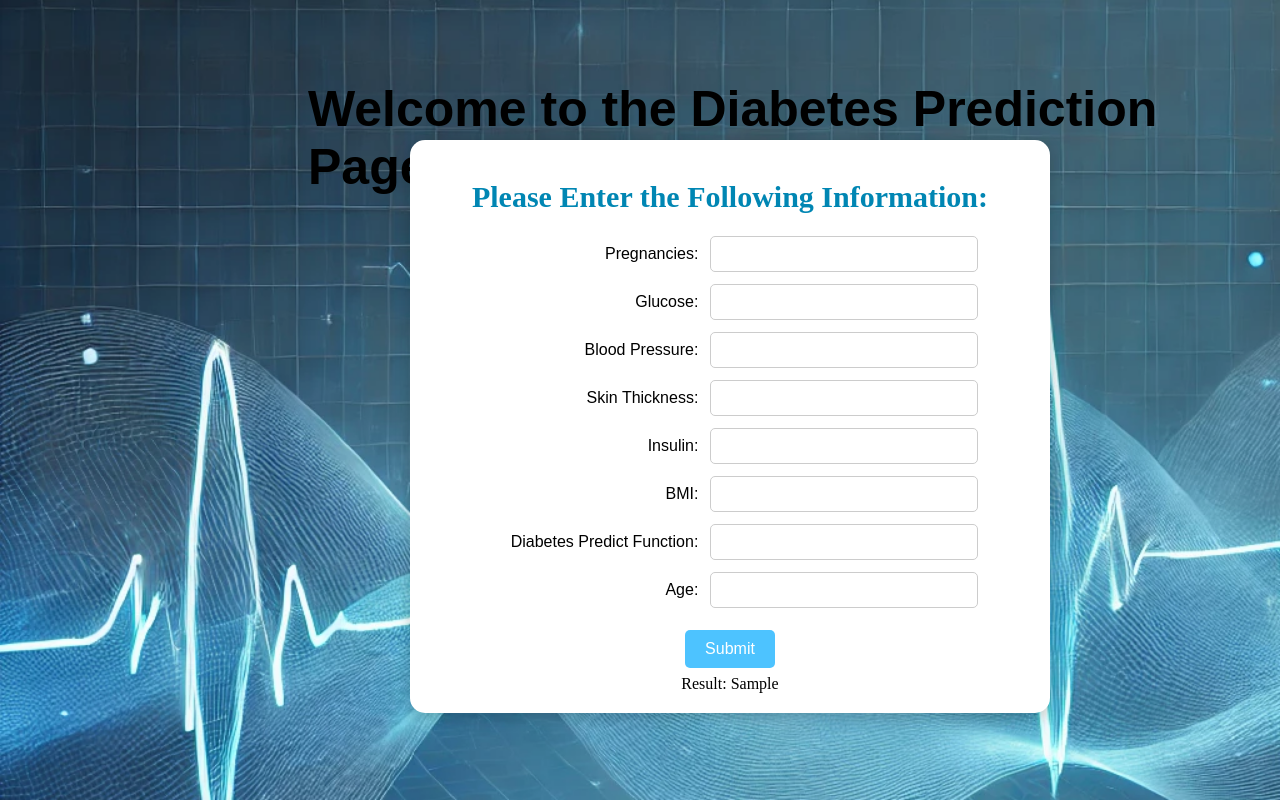
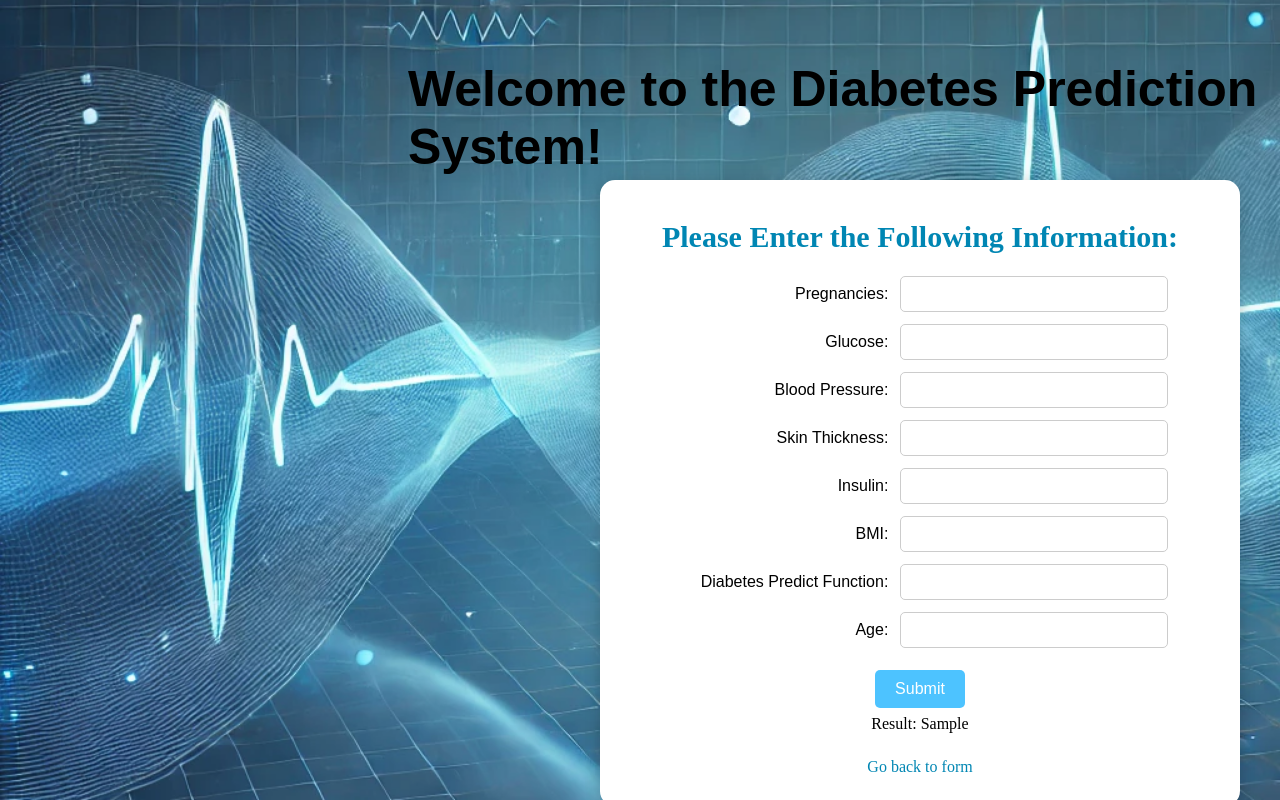
Before and after one commit to raselsarker69/Django-and-Machine-Learning-Project, a Django app: template DiabeticsPrediction/templates/predict.html in a window 1280 px wide. Run offline with Django 5.2, Linux system fonts and the light colour scheme; the template is opened without the code that fills it: most values are stand-ins (such as "Sample title", 1, 10 or a date in 2020); one stand-in notice (Sample message) is shown; some libraries are stand-ins or nearby versions.

Commit message:
Diabatics Dection System updated

```diff
--- a/DiabeticsPrediction/DiabeticsPrediction/settings.py
+++ b/DiabeticsPrediction/DiabeticsPrediction/settings.py
@@ -120,7 +120,6 @@
 ]
 MEDIA_URL = '/media/'
 
-
 # Default primary key field type
 # https://docs.djangoproject.com/en/5.0/ref/settings/#default-auto-field
 
--- a/DiabeticsPrediction/DiabeticsPrediction/urls.py
+++ b/DiabeticsPrediction/DiabeticsPrediction/urls.py
@@ -6,7 +6,7 @@
 
 urlpatterns = [
     path('admin/', admin.site.urls),
-    path('', views.home, name='homepage'),
+    path('', views.home, name='home'),
     path('predict/', views.predict, name='prediction'),
     path('predict/result/', views.result, name='result')
 ]
--- a/DiabeticsPrediction/templates/predict.html
+++ b/DiabeticsPrediction/templates/predict.html
@@ -4,7 +4,12 @@
 <head>
     <meta charset="UTF-8">
     <meta name="viewport" content="width=device-width, initial-scale=1.0">
-    <title>Diabetes Prediction Page!</title>
+    <!-- CSS -->
+    <link rel="stylesheet" href="//cdn.jsdelivr.net/npm/alertifyjs@1.14.0/build/css/alertify.min.css"/>
+    <!-- Default theme -->
+    <link rel="stylesheet" href="//cdn.jsdelivr.net/npm/alertifyjs@1.14.0/build/css/themes/default.min.css"/>
+
+    <title>Prediction Page!</title>
     <style type="text/css">
         /* General black color for divs */
         div {
@@ -14,8 +19,8 @@
         /* Style for the form container */
         .main {
             position: fixed;
-            top: 140px;
-            left: 410px;
+            top: 180px;
+            left: 600px;
             width: 600px; /* Form width */
             background-color: #ffffff;
             border-radius: 15px; /* Rounded corners */
@@ -30,8 +35,8 @@
             font-family: Arial, 'sans-serif';
             font-size: 50px;
             font-weight: bold;
-            margin-top: 80px;
-            margin-left: 300px;
+            margin-top: 60px;
+            margin-left: 400px;
         }
 
         /* Form header */
@@ -68,8 +73,10 @@
             background-image: url("{% static 'image/diabatics8.webp' %}");
             background-repeat: no-repeat;
             background-attachment: fixed;
-            background-size: cover;
+            background-size: 100% auto;  /* 100% width, auto height */
+            background-position: center; /* Center the background */
         }
+
 
         /* Submit button */
         input[type="submit"] {
@@ -87,12 +94,30 @@
         input[type="submit"]:hover {
             background-color: #3399ff;
         }
+        .second{
+            font-size: 30px;
+            margin-left: 200px;
+        }
+        .rasel {
+            margin-top: 15px;
+            display: block;
+            text-align: center;
+            padding: 10px;
+            font-size: 16px;
+            color: #0086b3;
+            text-decoration: none;
+        }
+
+        .rasel:hover {
+            color: #3399ff;
+        }
     </style>
 
 
 </head>
 <body>
-    <p>Welcome to the Diabetes Prediction Page!</p>
+    <p>Welcome to the Diabetes Prediction System!<br/><span class="second">Tracking Your Health, Preventing Diabetes.</span></p>
+
     <div align="center" class="main">
         <h1>Please Enter the Following Information:</h1>
         <form action="result">
@@ -136,8 +161,23 @@
                 </tr>
             </table>
         </form>
-        Result: {{result2}}
+        Result: {{result2}}<br/>
+        <a class="rasel" href="{% url 'prediction' %}">Go back to form</a>
     </div>
+
+    <script src="https://cdnjs.cloudflare.com/ajax/libs/toastr.js/latest/toastr.min.js"></script>
+    <script src="//cdn.jsdelivr.net/npm/alertifyjs@1.14.0/build/alertify.min.js"></script>
+
+
+    {% if messages %}
+    <script>
+        alertify.set('notifier', 'position', 'top-center');
+        {% for flashMsg in messages %}
+            alertify.success("{{ flashMsg|escapejs }}");
+        {% endfor %}
+    </script>
+    {% endif %}
+
 
 </body>
 </html>
```
Also changed, not shown: DiabeticsPrediction/DiabeticsPrediction/views.py (+19 -27 lines), DiabeticsPrediction/templates/home.html (+7 -5 lines), DiabeticsPrediction/db.sqlite3, DiabeticsPrediction/static/image/DALL·E 2024-10-02 14.47.56 - A cover image for a 'Diabetes Prediction System' using Python Django and Machine Learning. The background should have a subtle gradient with a technol.webp (added), DiabeticsPrediction/static/image/DALL·E 2024-10-02 14.49.50 - A cover image for a 'Diabetes Prediction System' using Python Django and Machine Learning. The design should have a modern and tech-driven aesthetic w.webp (added), DiabeticsPrediction/static/image/DALL·E 2024-10-02 14.50.27 - A cover image for a 'Diabetes Prediction System' using Python Django and Machine Learning. The background should have a bright, futuristic feel, with .webp (added).
